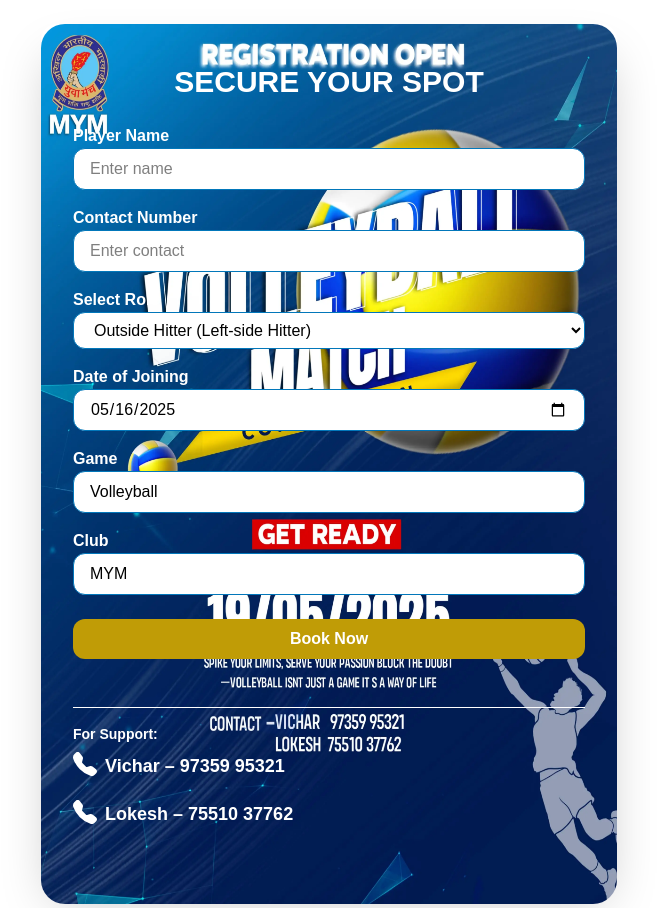
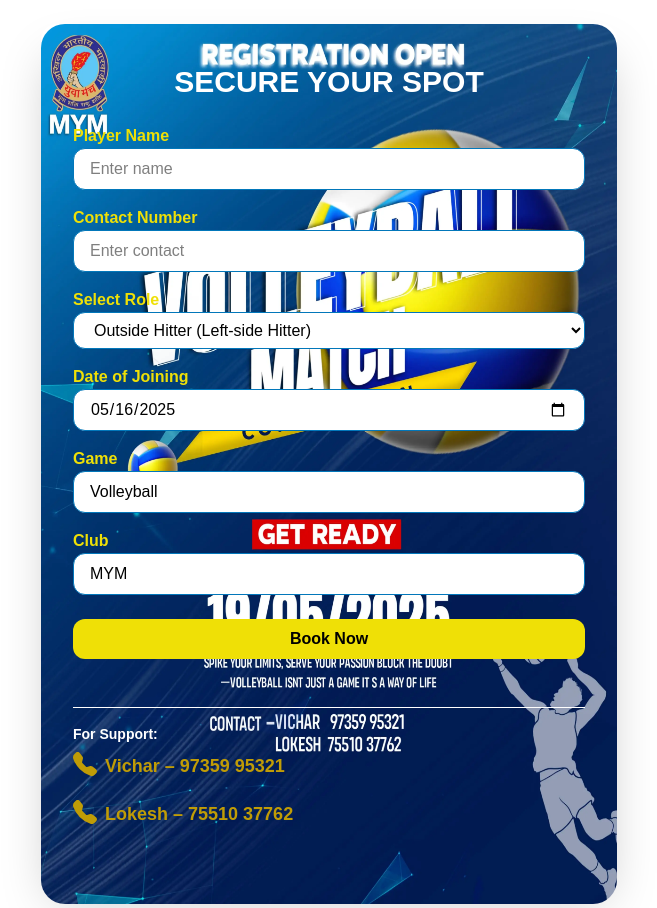
Before and after one commit to RajibDebnat/mym-player-booking, a Next.js app: page / in a window 1280 px wide. Shown: the whole page, without its empty margins (311-968 px from the left). Built offline with nearby package versions, Linux system fonts and the light colour scheme.

Commit message:
change the font color

```diff
--- a/app/page.tsx
+++ b/app/page.tsx
@@ -77,7 +77,7 @@
 
         <div className="grid grid-cols-1 gap-4">
           <div>
-            <label className="font-semibold">Player Name</label>
+            <label className="font-semibold text-[#efe006]">Player Name</label>
             <input
               name="playerName"
               value={form.playerName}
@@ -89,7 +89,7 @@
           </div>
 
           <div>
-            <label className="font-semibold">Contact Number</label>
+            <label className="font-semibold text-[#efe006]">Contact Number</label>
             <input
               name="contactNumber"
               type="tel"
@@ -102,7 +102,7 @@
           </div>
 
           <div>
-            <label className="font-semibold">Select Role</label>
+            <label className="font-semibold text-[#efe006]">Select Role</label>
             <select
             title='Select Role'
               name="role"
@@ -119,7 +119,7 @@
           </div>
 
           <div>
-            <label className="font-semibold">Date of Joining</label>
+            <label className="font-semibold text-[#efe006]">Date of Joining</label>
             <input
             title='Date of Joining'
               name="dateOfJoining"
@@ -132,7 +132,7 @@
 
           <div className="grid grid-cols-1 gap-4 ">
             <div>
-              <label className="font-semibold">Game</label>
+              <label className="font-semibold text-[#efe006]">Game</label>
               <input
                 title='Game'
                 name="gameName"
@@ -142,7 +142,7 @@
               />
             </div>
             <div>
-              <label className="font-semibold   ">Club</label>
+              <label className="font-semibold  text-[#efe006]  ">Club</label>
               <input
                 title='Club'
                 name="clubName"
@@ -171,8 +171,8 @@
     type="submit"
     disabled={submitted}
     className={`w-full ${
-      submitted ? 'bg-gray-400 cursor-not-allowed' : 'bg-[#c09c06] hover:bg-yellow-600'
-    } text-white font-bold py-2 rounded-xl`}
+      submitted ? 'bg-gray-400 cursor-not-allowed' : 'bg-[#efe006] hover:bg-yellow-600 '
+    } text-black cursor-pointer font-bold py-2 rounded-xl`}
   >
     Book Now
   </button>
@@ -180,12 +180,12 @@
         <div className="pt-4 border-t mt-6 text-sm">
           <p className="font-semibold mb-2 text-white">For Support:</p>
           <div>
-            <Link href="tel:+919735995321" className="text-white hover:underline flex gap-2" >
+            <Link href="tel:+919735995321" className="text-[#c09c06] hover:underline flex gap-2" >
              <span className=' text-2xl '><BsTelephoneFill/> </span> <span className='text-lg font-semibold'>Vichar – 97359 95321</span>
 
             </Link>
             <br />
-            <Link href="tel:+917551037762" className="text-white hover:underline flex gap-2">
+            <Link href="tel:+917551037762" className="text-[#c09c06] hover:underline flex gap-2">
               <span className=' text-2xl'><BsTelephoneFill/> </span > <span className=' text-lg font-semibold'> Lokesh – 75510 37762</span>
             </Link>
           </div>
```
